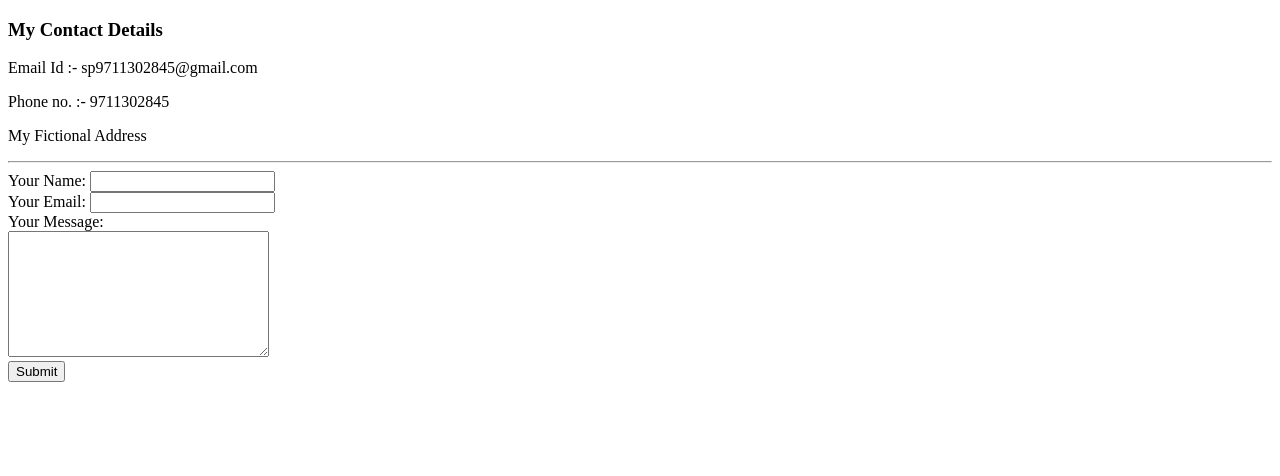
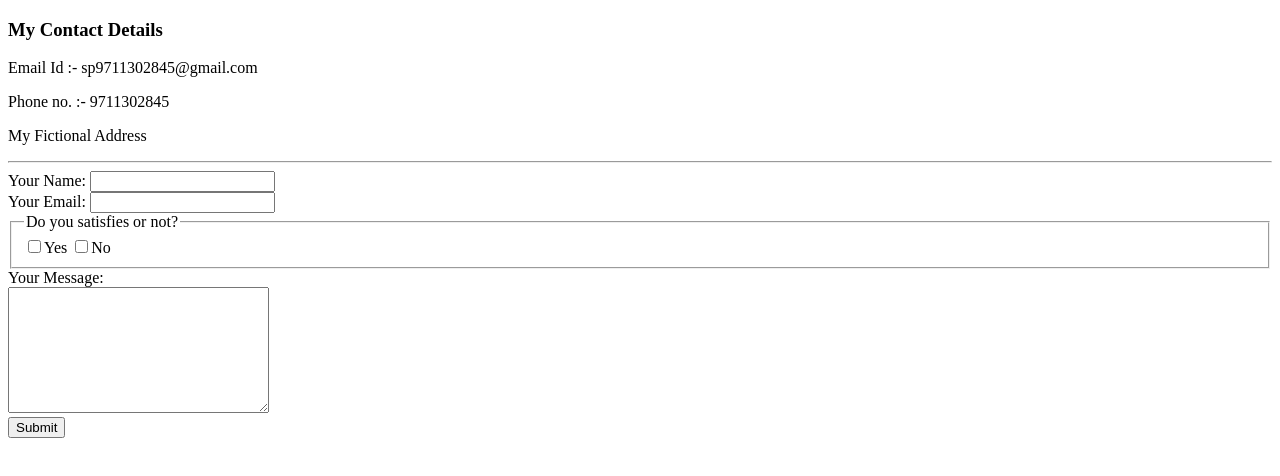
Before and after one commit to coshiv/CV, a plain HTML site: page contactme.html in a window 1280 px wide. Drawn offline with Linux system fonts and the light colour scheme.

Commit message:
Update contactme.html

```diff
--- a/contactme.html
+++ b/contactme.html
@@ -22,6 +22,13 @@
     <label for="Email" >Your Email:</label>
     <input type="email" name="Email id" id="email">
     <br>
+    <fieldset>
+        <legend>Do you satisfies or not?</legend>
+        <label
+          ><input type="checkbox" name="checbox" id="" value="" />Yes</label
+        >
+        <label><input type="checkbox" name="checbox" id="" value="" />No</label>
+      </fieldset>
     <label for="Message" >Your Message:</label>
     <br>
     <textarea name="name" id="" cols="30" rows="8"></textarea>
```
